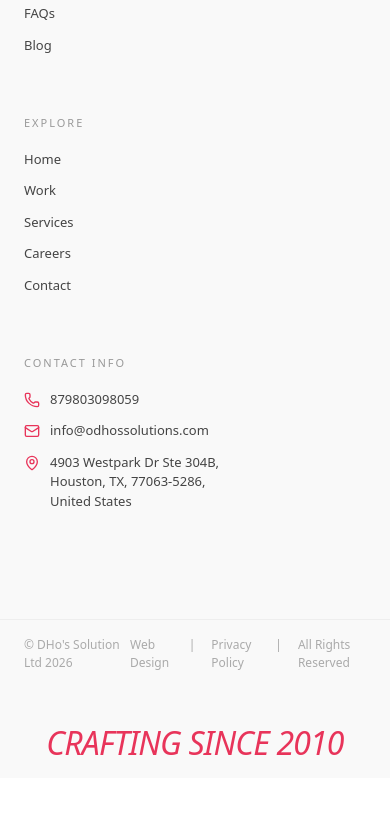
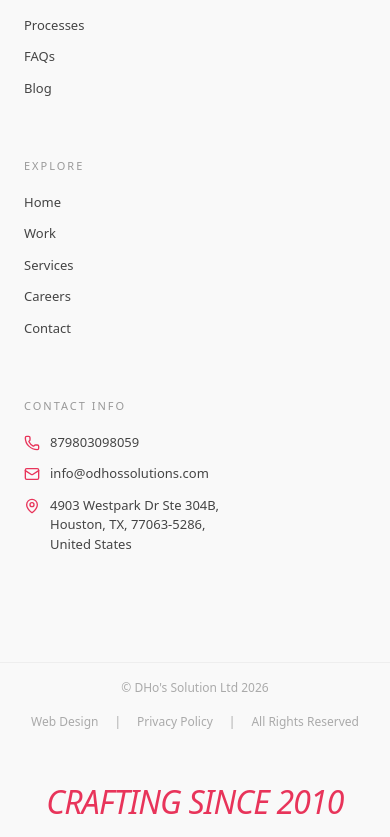
Before and after one commit to Maheen84/Odho-s-Solutions-biztech, a React (Vite) app: page /blog/api-stack in a window 390 px wide. Shown: the part 6119-6956 px from the top of the page. Before the commit the page ends 6897 px from the top, so only its background shows below. Built offline with nearby package versions, Linux system fonts and the light colour scheme.

Commit message:
Fix footer mobile overlap and blog sidebar breakpoints

```diff
--- a/src/index.css
+++ b/src/index.css
@@ -283,8 +283,8 @@
 .stat-card-pink p { @apply text-[13px] text-white/75 leading-[1.5]; }
 
 /* Footer */
-.footer { @apply bg-[#f9f9f9] pt-16 relative z-10; }
-.footer-socials { @apply flex flex-col gap-5 p-[40px_20px] absolute left-0 top-0 h-full; }
+.footer { @apply bg-[#f9f9f9] pt-10 md:pt-16 relative z-10; }
+.footer-socials { @apply flex flex-row justify-center md:justify-start md:flex-col gap-6 md:gap-5 p-6 md:p-[40px_20px] static md:absolute left-0 top-0 h-auto md:h-full w-full md:w-auto border-b md:border-b-0 border-[#eee] mb-4 md:mb-0; }
 .back-to-top { @apply absolute top-[20px] right-[30px] text-[12px] text-[#999] cursor-pointer hover:text-[#E8345A] font-normal flex items-center gap-1 transition-colors z-50 no-underline; }
 @media (max-width: 768px) {
   .back-to-top {
@@ -300,8 +300,8 @@
 .footer-contact-item { @apply flex items-start gap-2.5 text-[13px] text-[#444] mb-[12px]; }
 .footer-contact-item svg { @apply text-[#E8345A] mt-[2px] flex-none; }
 .footer-tagline { @apply text-[clamp(32px,5vw,60px)] font-normal italic text-[#E8345A] leading-[1.2] text-center w-full mt-10; }
-.footer-bottom { @apply flex flex-col gap-3 border-t border-[#eee] mt-8 p-4 px-6 md:px-20 text-[12px] text-[#aaa]; }
-.footer-bottom-top { @apply flex justify-between items-center; }
+.footer-bottom { @apply flex flex-col gap-3 border-t border-[#eee] mt-8 p-4 px-6 md:px-20 text-[12px] text-[#aaa] text-center md:text-left; }
+.footer-bottom-top { @apply flex flex-col md:flex-row justify-between items-center gap-4; }
 .footer-bottom a { @apply text-[#aaa] transition hover:text-[#E8345A]; }
 
 .about-content {
--- a/src/pages/BlogDetail.tsx
+++ b/src/pages/BlogDetail.tsx
@@ -17,10 +17,10 @@ export default function BlogDetail() {
       {/* Article Section */}
       <section className="py-20 bg-white">
         <div className="container">
-          <div className="grid grid-cols-1 lg:grid-cols-12 gap-12 items-start">
+          <div className="grid grid-cols-1 md:grid-cols-12 gap-12 items-start">
 
             {/* Left Content */}
-            <div className="lg:col-span-8">
+            <div className="md:col-span-8">
               <article className="blog-article">
                 <div className="text-center mb-10">
                   <time className="block text-[#e91e8c] font-extrabold text-xs uppercase tracking-[0.2em] mb-4">
@@ -124,7 +124,7 @@ export default function BlogDetail() {
             </div>
 
             {/* Sidebar */}
-            <div className="lg:col-span-4 space-y-8 lg:sticky lg:top-24">
+            <div className="md:col-span-4 space-y-8 md:sticky md:top-24">
                {/* Search */}
                <div className="p-8 bg-[#1a1035] border border-transparent rounded-[24px] shadow-lg text-white">
                  <h3 className="text-base font-bold mb-6 text-white uppercase tracking-wider">Search Blog</h3>
```
